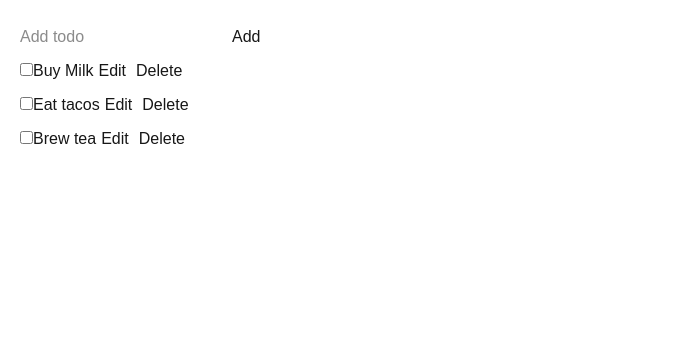
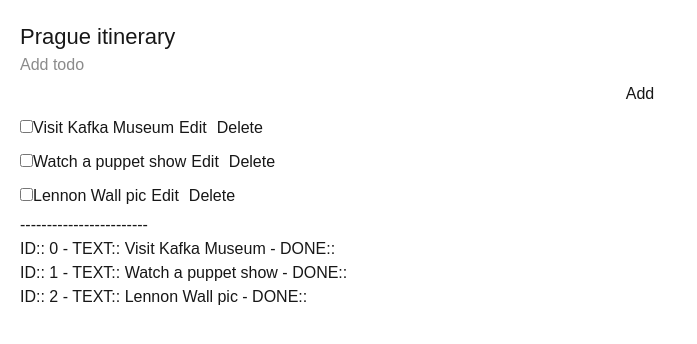
Before and after one commit to kxk254/a-learning, a Next.js app: page / in a window 1280 px wide. Shown: the top 344 px of the page, without its empty margins (0-697 px from the left). Built offline with nearby package versions, Linux system fonts and the light colour scheme.

Commit message:
interim done is missing

```diff
--- /dev/null
+++ b/app/AddTask.js
@@ -0,0 +1,23 @@
+"use client";
+import { useState } from "react";
+
+export default function AddTask({ onAddTodo }) {
+  const [text, setText] = useState("");
+  return (
+    <>
+      <input
+        placeholder="Add todo"
+        value={text}
+        onChange={(e) => setText(e.target.value)}
+      />
+      <button
+        onClick={() => {
+          setText("");
+          onAddTodo(text);
+        }}
+      >
+        Add
+      </button>
+    </>
+  );
+}
--- a/app/AddTodo.js
+++ /dev/null
@@ -1,24 +0,0 @@
-"use client";
-
-import { useState } from "react";
-
-export default function AddTodo({ onAddTodo }) {
-  const [title, setTitle] = useState("");
-  return (
-    <label>
-      <input
-        placeholder="Add todo"
-        value={title}
-        onChange={(e) => setTitle(e.target.value)}
-      />
-      <button
-        onClick={() => {
-          setTitle("");
-          onAddTodo(title);
-        }}
-      >
-        Add
-      </button>
-    </label>
-  );
-}
--- a/app/TaskList.js
+++ b/app/TaskList.js
@@ -1,11 +1,10 @@
 "use client";
-
 import { useState } from "react";
 
-export default function TaskList({ todos, onEditTodo, onDeleteTodo }) {
+export default function TaskList({ tasks, onEditTodo, onDeleteTodo }) {
   return (
     <ul>
-      {todos.map((todo) => (
+      {tasks.map((todo) => (
         <li key={todo.id}>
           <Task todo={todo} onEdit={onEditTodo} onDelete={onDeleteTodo} />
         </li>
@@ -21,8 +20,8 @@ function Task({ todo, onEdit, onDelete }) {
     onEditContent = (
       <>
         <input
-          value={todo.title}
-          onChange={(e) => onEdit({ ...todo, title: e.target.value })}
+          value={todo.text}
+          onChange={(e) => onEdit({ ...todo, text: e.target.value })}
         />
         <button onClick={() => setIsEdit(false)}>Save</button>
       </>
@@ -30,7 +29,7 @@ function Task({ todo, onEdit, onDelete }) {
   } else {
     onEditContent = (
       <>
-        {todo.title}
+        {todo.text}
         <button onClick={() => setIsEdit(true)}>Edit</button>
       </>
     );
@@ -40,7 +39,9 @@ function Task({ todo, onEdit, onDelete }) {
       <input
         type="checkbox"
         value={todo.done}
-        onChange={(e) => e.target.checked}
+        onChange={(e) => {
+          onEdit({ ...todo, done: e.target.checked });
+        }}
       />
       {onEditContent}
       <button onClick={() => onDelete(todo.id)}>Delete</button>
--- a/app/page.tsx
+++ b/app/page.tsx
@@ -1,49 +1,73 @@
 "use client";
 import "./styles.css";
 import { useState } from "react";
+import { useReducer } from "react";
 
-import AddTodo from "./AddTodo.js";
-import TaskList from "./TaskList.js";
+import AddTask from "./AddTask";
+import TaskList from "./TaskList";
 
 let nextId = 3;
-
-const initialTodos = [
-  { id: 0, title: "Buy Milk", done: true },
-  { id: 1, title: "Eat tacos", done: false },
-  { id: 2, title: "Brew tea", done: false },
+const initialTasks = [
+  { id: 0, text: "Visit Kafka Museum", done: true },
+  { id: 1, text: "Watch a puppet show", done: false },
+  { id: 2, text: "Lennon Wall pic", done: true },
 ];
 
-export default function MyTodo() {
-  const [todos, setTodos] = useState(initialTodos);
+function tasksReducer(tasks, action) {
+  switch (action.type) {
+    case "added": {
+      return [...tasks, { id: action.id, text: action.text, done: false }];
+    }
+    case "changed": {
+      return tasks.map((t) => {
+        if (t.id === action.task.id) {
+          return action.task;
+        } else {
+          return t;
+        }
+      });
+    }
+    case "deleted": {
+      return tasks.filter((t) => t.id !== action.id);
+    }
+    default: {
+      throw Error("Unknown action: " + action.type);
+    }
+  }
+}
 
-  function handleAddTodo(addText) {
-    setTodos((prev) => [
-      ...prev,
-      { id: nextId++, title: addText, done: false },
-    ]);
+export default function TaskApp() {
+  const [tasks, dispatch] = useReducer(tasksReducer, initialTasks);
+
+  function handleAddTodo(text) {
+    dispatch({ type: "added", id: nextId++, text: text });
   }
 
-  // compare
-  const matchId = (a, b) => a.id === b.id;
-  // update to new
-  const updateTitle = (newTitle, oldTitle) =>
-    matchId(newTitle, oldTitle) ? newTitle : oldTitle;
-  function handleEditTodo(newTitle) {
-    setTodos((prev) => prev.map((todo) => updateTitle(newTitle, todo)));
+  function handleEditTodo(task) {
+    dispatch({ type: "changed", task: task });
   }
 
-  function handleDeleteTodo(delId) {
-    setTodos((prev) => prev.filter((d) => d.id !== delId));
+  function handleDeleteTodo(taskId) {
+    dispatch({ type: "deleted", id: taskId });
   }
 
   return (
-    <label>
-      <AddTodo onAddTodo={handleAddTodo} />
+    <>
+      <h1>Prague itinerary</h1>
+      <AddTask onAddTodo={handleAddTodo} />
       <TaskList
-        todos={todos}
+        tasks={tasks}
         onEditTodo={handleEditTodo}
         onDeleteTodo={handleDeleteTodo}
       />
-    </label>
+      <ul>
+        <p>------------------------</p>
+        {tasks.map((task) => (
+          <li key={task.id}>
+            ID:: {task.id} - TEXT:: {task.text} - DONE:: {task.done}
+          </li>
+        ))}
+      </ul>
+    </>
   );
 }
```
